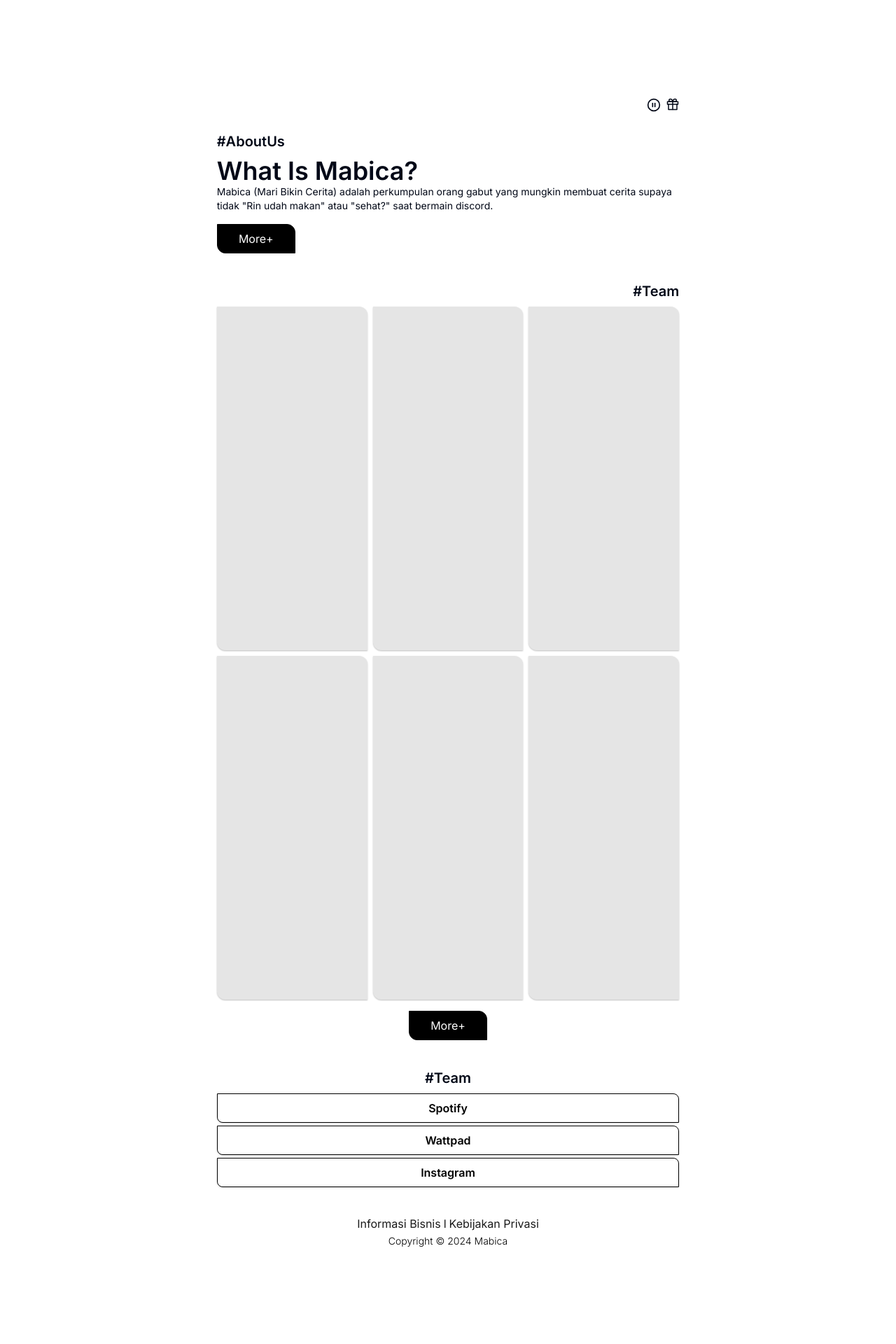
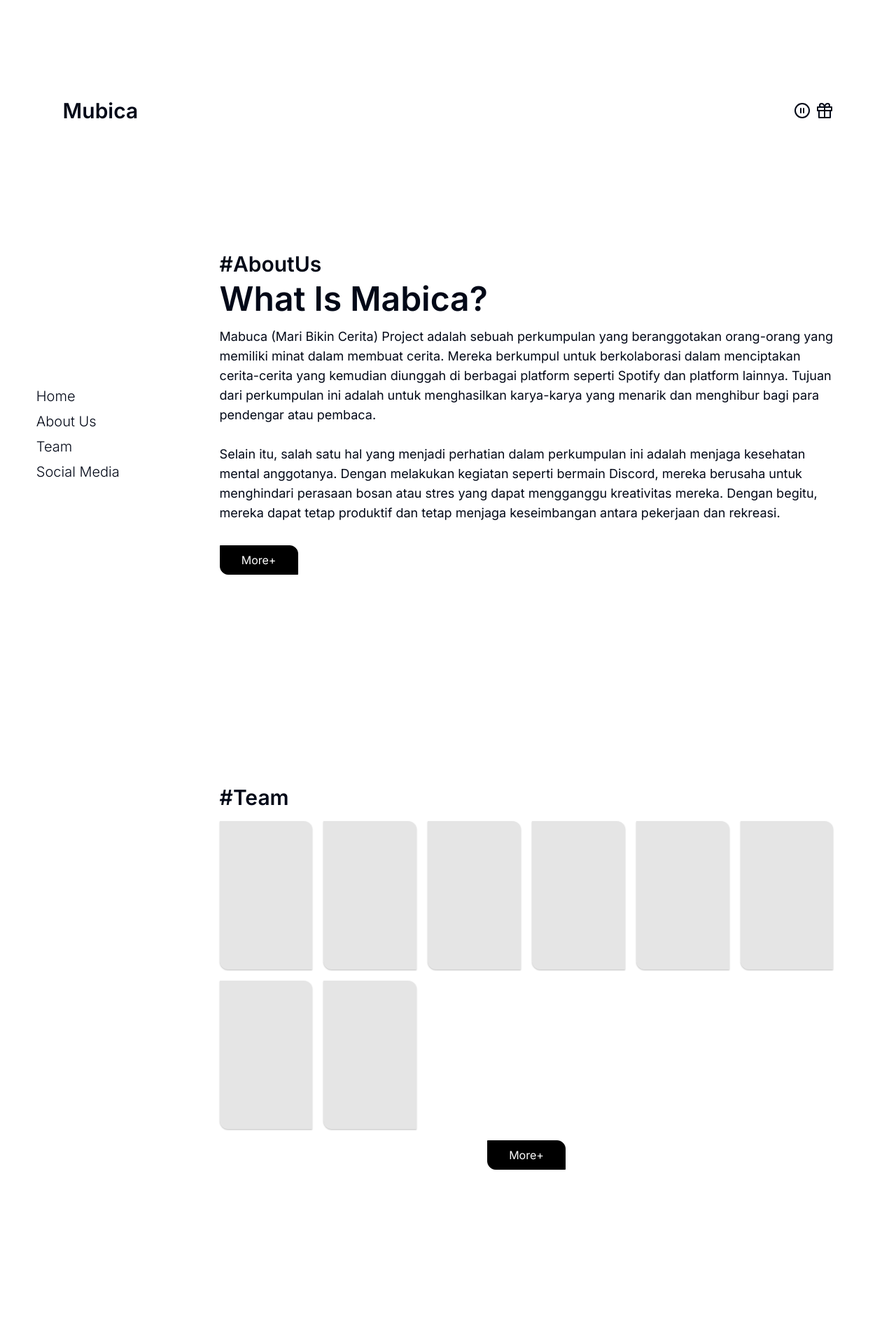
Before and after one commit to osiic/mabica, a Next.js app: page / in a window 1280 px wide. Shown: the part 680-2600 px from the top of the page at 70% size. Before the commit the page ends 2484 px from the top, so only its background shows below. Built offline with nearby package versions, Linux system fonts and the light colour scheme.

Commit message:
feat(dekstop,1)

```diff
--- a/app/page.tsx
+++ b/app/page.tsx
@@ -1,62 +1,119 @@
 import { Navbar } from "@/components/ui/navbar";
+import Link from "next/link";
 
 export default function PageHome() {
   return (
-    <div className="max-w-screen-md mx-auto">
-      <section className="flex h-[100dvh] justify-center items-center font-semibold text-4xl">
+    <div className="min-w-screen-md mx-auto">
+      <section className="flex h-[100dvh] justify-center items-center font-semibold text-4xl lg:text-5xl">
         <h1>mabica</h1>
       </section>
 
       <Navbar />
 
-      <section className="pt-2 pb-5 px-[7%]" id="about-us">
-        <h2 className="font-semibold text-xl mb-2">#AboutUs</h2>
-        <h3 className="font-semibold text-4xl">What Is Mabica?</h3>
-        <p className="font-normal text-sm">
-          Mabica (Mari Bikin Cerita) adalah perkumpulan orang gabut yang mungkin
-          membuat cerita supaya tidak {`"`}Rin udah makan{`"`} atau {`"`}sehat?
+      <section
+        className="pt-2 pb-5 px-[7%] lg:h-screen flex flex-col"
+        id="about-us"
+      >
+        <div className="lg:pl-56 my-auto">
+          <h2 className="font-semibold text-xl mb-2 lg:text-3xl">#AboutUs</h2>
+          <h3 className="font-semibold text-4xl lg:text-5xl">
+            What Is Mabica?
+          </h3>
+          <p className="font-normal text-sm mb-4 max-w-screen-sm lg:hidden">
+            Mabica (Mari Bikin Cerita) adalah perkumpulan orang gabut yang
+            mungkin membuat cerita supaya tidak {`"`}Rin udah makan{`"`} atau{" "}
+            {`"`}sehat?
             {`"`} saat bermain discord.
           </p>
-        <button className="hover:bg-white hover:text-black transition border-black border  mx-auto bg-black mt-4 text-white rounded-tr-xl rounded-bl-xl m min-w-28 py-2 px-1">
+          <div className="hidden font-normal text-lg mb-8 mt-4 lg:block">
+            Mabuca (Mari Bikin Cerita) Project adalah sebuah perkumpulan yang
+            beranggotakan orang-orang yang memiliki minat dalam membuat cerita.
+            Mereka berkumpul untuk berkolaborasi dalam menciptakan cerita-cerita
+            yang kemudian diunggah di berbagai platform seperti Spotify dan
+            platform lainnya. Tujuan dari perkumpulan ini adalah untuk
+            menghasilkan karya-karya yang menarik dan menghibur bagi para
+            pendengar atau pembaca.
+            <br />
+            <br />
+            Selain itu, salah satu hal yang menjadi perhatian dalam perkumpulan
+            ini adalah menjaga kesehatan mental anggotanya. Dengan melakukan
+            kegiatan seperti bermain Discord, mereka berusaha untuk menghindari
+            perasaan bosan atau stres yang dapat mengganggu kreativitas mereka.
+            Dengan begitu, mereka dapat tetap produktif dan tetap menjaga
+            keseimbangan antara pekerjaan dan rekreasi.
+          </div>
+          <Link
+            href="/about-us"
+            className="hover:bg-white text-center hover:text-black duration-300 transition border-black border block bg-black mt-4 text-white rounded-tr-xl rounded-bl-xl w-28 py-2 px-1"
+          >
             More+
-        </button>
+          </Link>
+        </div>
       </section>
 
-      <section className="px-[7%] flex flex-col pt-5 pb-5 " id="team">
-        <h2 className="font-semibold text-xl text-right mb-2">#Team</h2>
-        <div className="grid grid-cols-3 gap-2">
-          <div className="hover:bg-black/60 overflow-clip bg-black/10 duration-300 transition aspect-[7/16] rounded-tr-xl rounded-bl-xl shadow-black/25 shadow-sm"></div>
-          <div className="hover:bg-black/60 overflow-clip bg-black/10 duration-300 transition aspect-[7/16] rounded-tr-xl rounded-bl-xl shadow-black/25 shadow-sm"></div>
-          <div className="hover:bg-black/60 overflow-clip bg-black/10 duration-300 transition aspect-[7/16] rounded-tr-xl rounded-bl-xl shadow-black/25 shadow-sm"></div>
-          <div className="hover:bg-black/60 overflow-clip bg-black/10 duration-300 transition aspect-[7/16] rounded-tr-xl rounded-bl-xl shadow-black/25 shadow-sm"></div>
-          <div className="hover:bg-black/60 overflow-clip bg-black/10 duration-300 transition aspect-[7/16] rounded-tr-xl rounded-bl-xl shadow-black/25 shadow-sm"></div>
-          <div className="hover:bg-black/60 overflow-clip bg-black/10 duration-300 transition aspect-[7/16] rounded-tr-xl rounded-bl-xl shadow-black/25 shadow-sm"></div>
+      <section
+        className="px-[7%] flex flex-col pt-5 pb-5 lg:min-h-screen  "
+        id="team"
+      >
+        <div className="lg:pl-56 my-auto flex flex-col py-5 lg:py-20  ">
+          <h2 className="font-semibold text-xl text-right lg:text-left lg:text-3xl lg:mb-4 mb-2">
+            #Team
+          </h2>
+          <div className="grid grid-cols-3 lg:grid-cols-6 gap-2 lg:gap-4">
+            <div className="hover:bg-black/60 overflow-clip bg-black/10 duration-300 transition aspect-[7/16] lg:aspect-[10/16] rounded-tr-xl rounded-bl-xl shadow-black/25 shadow-sm"></div>
+            <div className="hover:bg-black/60 overflow-clip bg-black/10 duration-300 transition aspect-[7/16] lg:aspect-[10/16] rounded-tr-xl rounded-bl-xl shadow-black/25 shadow-sm"></div>
+            <div className="hover:bg-black/60 overflow-clip bg-black/10 duration-300 transition aspect-[7/16] lg:aspect-[10/16] rounded-tr-xl rounded-bl-xl shadow-black/25 shadow-sm"></div>
+            <div className="hover:bg-black/60 overflow-clip bg-black/10 duration-300 transition aspect-[7/16] lg:aspect-[10/16] rounded-tr-xl rounded-bl-xl shadow-black/25 shadow-sm"></div>
+            <div className="hover:bg-black/60 overflow-clip bg-black/10 duration-300 transition aspect-[7/16] lg:aspect-[10/16] rounded-tr-xl rounded-bl-xl shadow-black/25 shadow-sm"></div>
+            <div className="hover:bg-black/60 overflow-clip bg-black/10 duration-300 transition aspect-[7/16] lg:aspect-[10/16] rounded-tr-xl rounded-bl-xl shadow-black/25 shadow-sm"></div>
+            <div className="hover:bg-black/60 overflow-clip bg-black/10 duration-300 transition aspect-[7/16] lg:aspect-[10/16] rounded-tr-xl rounded-bl-xl shadow-black/25 shadow-sm"></div>
+            <div className="hover:bg-black/60 overflow-clip bg-black/10 duration-300 transition aspect-[7/16] lg:aspect-[10/16] rounded-tr-xl rounded-bl-xl shadow-black/25 shadow-sm"></div>
           </div>
-        <button className="hover:bg-white hover:text-black duration-300 transition border-black border  mx-auto bg-black mt-4 text-white rounded-tr-xl rounded-bl-xl m min-w-28 py-2 px-1">
+          <Link
+            href="/team"
+            className="hover:bg-white text-center hover:text-black duration-300 transition border-black border  mx-auto bg-black mt-4 text-white rounded-tr-xl rounded-bl-xl m min-w-28 py-2 px-1"
+          >
             More+
-        </button>
+          </Link>
+        </div>
       </section>
 
-      <section className="px-[7%] pb-5 pt-5 " id="social-media">
-        <h2 className="font-semibold text-xl text-center mb-2">#Team</h2>
+      <section
+        className="px-[7%] pb-5 pt-5 lg:flex lg:h-screen"
+        id="social-media"
+      >
+        <div className="lg:pl-56 my-auto flex flex-col w-full justify-between py-20 ">
+          <h2 className="font-semibold text-xl text-center mb-2">
+            #Social Media
+          </h2>
           <div className="flex flex-col gap-1">
-          <button className="hover:bg-black hover:text-white text-black transition duration-300 w-full bg-white py-2 rounded-tr-lg rounded-bl-lg font-semibold text-l border-[1.5px] shadow border-black">
+            <Link
+              href="/"
+              className="hover:bg-black text-center hover:text-white text-black transition duration-300 w-full bg-white py-2 rounded-tr-lg rounded-bl-lg font-semibold text-l border-[1.5px] shadow border-black"
+            >
               Spotify
-          </button>
-          <button className="hover:bg-black hover:text-white text-black transition duration-300 w-full bg-white py-2 rounded-tr-lg rounded-bl-lg font-semibold text-l border-[1.5px] shadow border-black">
+            </Link>
+            <Link
+              href="/"
+              className="hover:bg-black text-center hover:text-white text-black transition duration-300 w-full bg-white py-2 rounded-tr-lg rounded-bl-lg font-semibold text-l border-[1.5px] shadow border-black"
+            >
               Wattpad
-          </button>
-          <button className="hover:bg-black hover:text-white text-black transition duration-300 w-full bg-white py-2 rounded-tr-lg rounded-bl-lg font-semibold text-l border-[1.5px] shadow border-black">
+            </Link>
+            <Link
+              href="/"
+              className="hover:bg-black text-center hover:text-white text-black transition duration-300 w-full bg-white py-2 rounded-tr-lg rounded-bl-lg font-semibold text-l border-[1.5px] shadow border-black"
+            >
               Instagram
-          </button>
+            </Link>
+          </div>
         </div>
       </section>
 
       <footer className="px-[7%] text-center  pb-5 pt-5" id="footer">
         <div className="space-x-1 text-black/90" id="footer">
-          <span>Informasi Bisnis</span>
+          <Link href="/">Informasi Bisnis</Link>
           <span>l</span>
-          <span>Kebijakan Privasi</span>
+          <Link href="/">Kebijakan Privasi</Link>
         </div>
         <span className="text-sm font-light text-black">
           Copyright © 2024 Mabica
--- a/components/ui/navbar.tsx
+++ b/components/ui/navbar.tsx
@@ -49,15 +49,36 @@ export function Navbar() {
 
   return (
     <>
+      <section className="sticky right-0 top-0 lg:z-40 left-0 z-20">
+        <nav className="flex justify-between items-center text-lg font-light px-[7%] py-5 bg-white bg-blend-color-burn">
+          <span className="hidden lg:block text-3xl font-semibold">Mubica</span>
+          <button onClick={openClose}>
+            <FiAlignLeft className="text-2xl lg:hidden" />
+          </button>
+
+          <div className="flex gap-2 lg:text-2xl">
+            <button
+              onClick={playPause}
+              className={`${isPlaying && "animate-spin-slow"} lg:text-2xl text-xl`}
+            >
+              {isPlaying ? <FiPlayCircle /> : <FiPauseCircle />}
+            </button>
+            <Link href="https://saweria.co/miii" target="_blank">
+              <FiGift />
+            </Link>
+          </div>
+        </nav>
+      </section>
+
       <section
-        className={` left-0 bottom-0 top-0 right-0 z-30 ${navbar ? "fixed" : "hidden"} `}
+        className={`top-0 w-screen z-30 -mb-[100dvh] ${navbar ? "fixed" : "hidden"} lg:w-fit bg-pink-300 lg:block lg:sticky `}
       >
-        <div className=" h-full bg-white w-full px-[7%] py-5">
+        <div className=" h-[100dvh] w-full py-5 lg:pl-[7%] bg-white lg:h-[100dvh] lg:w-52">
           <button onClick={openClose}>
-            <FiX className="absolute right-[7%] mt-5 mr-5 md:hidden  text-3xl" />
+            <FiX className="absolute right-[7%] mt-5 mr-5 lg:hidden  text-3xl" />
           </button>
           <div className="flex h-full ">
-            <div className="m-auto flex flex-col font-light text-4xl gap-3">
+            <div className="m-auto flex flex-col font-light text-4xl lg:text-xl lg:gap-2 gap-3">
               <Link onClick={openClose} href="#" className="navbar">
                 Home
               </Link>
@@ -74,26 +95,6 @@ export function Navbar() {
           </div>
         </div>
       </section>
-
-      <section className="sticky right-0 top-0  left-0 z-20">
-        <nav className="flex justify-between items-center text-lg font-light px-[7%] py-5 bg-white bg-blend-color-burn">
-          <button onClick={openClose}>
-            <FiAlignLeft className="text-2xl md:hidden" />
-          </button>
-
-          <div className="flex gap-2">
-            <button
-              onClick={playPause}
-              className={`${isPlaying && "animate-spin-slow"} text-xl`}
-            >
-              {isPlaying ? <FiPlayCircle /> : <FiPauseCircle />}
-            </button>
-            <Link href="https://saweria.co/miii" target="_blank">
-              <FiGift />
-            </Link>
-          </div>
-        </nav>
-      </section>
     </>
   );
 }
```
Lines whose indentation alone changed are shown as unchanged.
